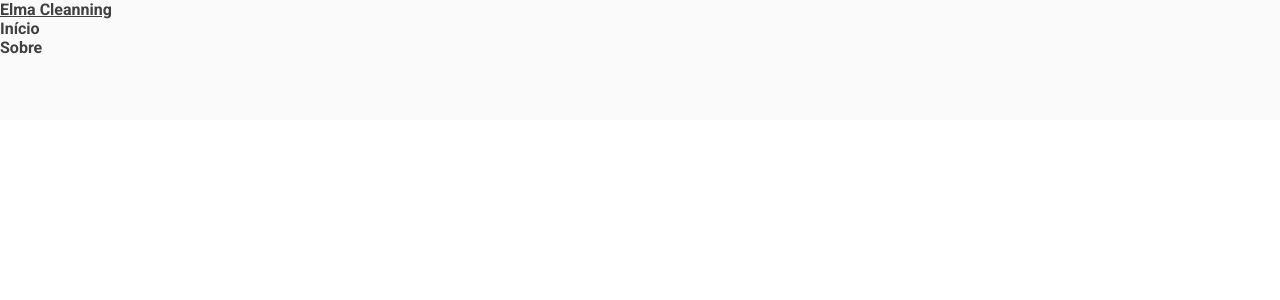
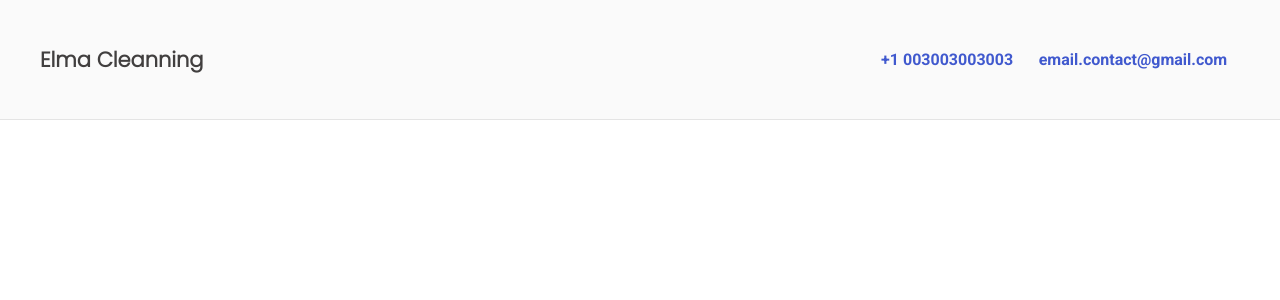
Before and after one commit to schedule-lib/elma.cleanning, a Next.js app: page / in a window 1280 px wide. Shown: the top 300 px of the page. Built offline with nearby package versions, Linux system fonts and the light colour scheme.

Commit message:
feat: Header - initial styles

```diff
--- a/src/components/Header.tsx
+++ b/src/components/Header.tsx
@@ -6,22 +6,22 @@ function Header() {
   return (
     <header className={styles.headerContainer}>
       <nav>
-        <a className="logotipo" href="#">
+        <a className={styles.logo} href="#">
           Elma Cleanning
         </a>
 
         <div className="menu">
           <ul>
             <li>
-              <a href="#home">Início</a>
+              <a href="#contact">+1 003003003003</a>
             </li>
             <li>
-              <a href="#about">Sobre</a>
+              <a href="mailto:elma.cleanning@gmail.com">
+                email.contact@gmail.com
+              </a>
             </li>
           </ul>
         </div>
-        <div></div>
-        <div></div>
       </nav>
     </header>
   );
--- a/src/styles/components/Header.module.scss
+++ b/src/styles/components/Header.module.scss
@@ -1,4 +1,50 @@
 .headerContainer {
   height: var(--header-height);
   background: var(--header-background);
+
+  width: 100%;
+  border-bottom: 1px solid #e4e4e4;
+  margin-bottom: 2rem;
+  display: flex;
+  justify-content: center;
+
+  position: fixed;
+  top: 0;
+  left: 0;
+  right: 0;
+  z-index: 100;
+
+  > nav {
+    max-width: var(--limit-width);
+
+    display: flex;
+    justify-content: space-between;
+    align-items: center;
+
+    width: 100%;
+
+    ul {
+      display: flex;
+
+      li {
+        text-align: center;
+        padding: 0 0.8rem;
+
+        a {
+          position: relative;
+          transition: color 0.2s;
+
+          color: var(--link);
+        }
+      }
+    }
+  }
 }
+
+.logo {
+  font: 700 1.31rem "Poppins", sans-serif;
+
+  &:hover {
+    text-decoration: none;
+  }
+}
--- a/src/styles/globals.css
+++ b/src/styles/globals.css
@@ -12,11 +12,14 @@ body,
 }
 
 :root {
+  --limit-width: 1200px;
+
   --header-height: 7.5rem;
   --header-background: #fafafa;
 
   --primary-ground: #ffffff;
   --text-color: #413f3f;
+  --link: #4059ce;
 }
 
 *,
```
